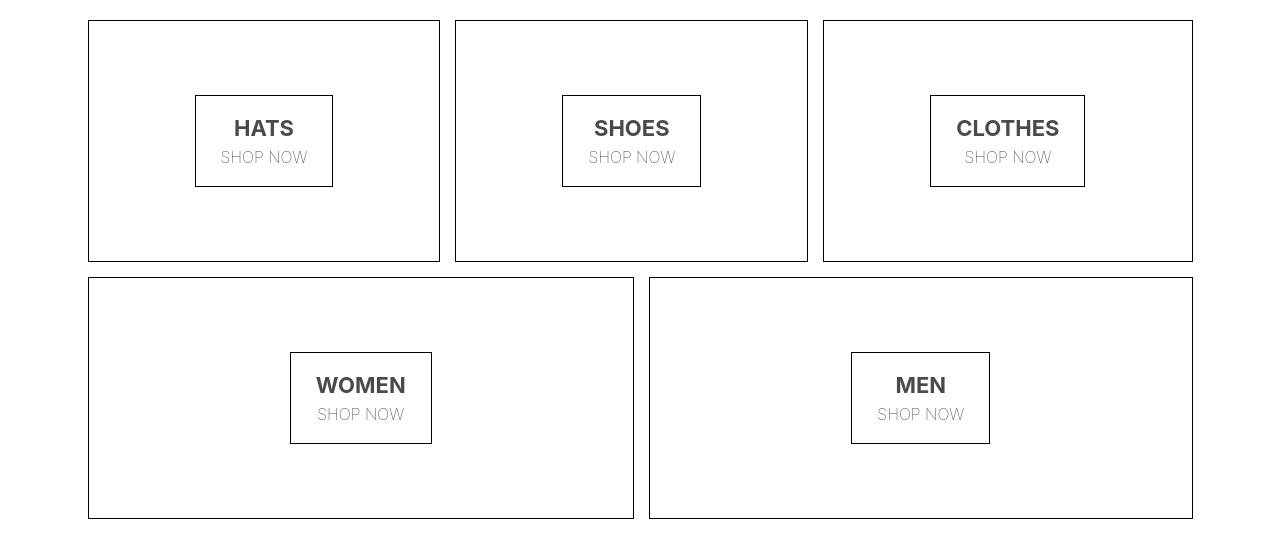
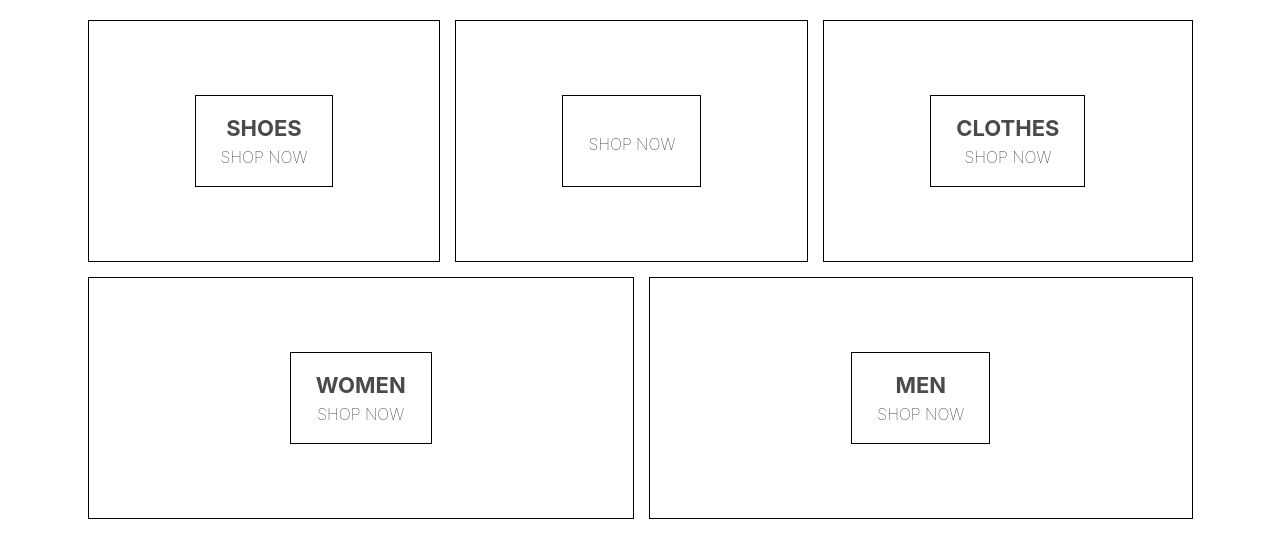
Before and after one commit to ColinJR95/enterprise-shop, a React (Create React App) app: page / in a window 1280 px wide. Shown: the top 558 px of the page. Built offline with nearby package versions, Linux system fonts and the light colour scheme.

Commit message:
adding new folders and components

```diff
--- a/src/App.js
+++ b/src/App.js
@@ -1,5 +1,5 @@
 import './App.css';
-import Homepage from './Homepage'
+import Homepage from './containers/homepage/Homepage'
 
 function App() {
   return (
--- /dev/null
+++ b/src/components/menu-item/MenuItem.jsx
@@ -0,0 +1,14 @@
+import React from 'react'
+
+const MenuItem = ({title}) => {
+	return (
+		<div className="menu-item">
+			<div className="content">
+				<h1 className="title"> {title}</h1>
+				<span className="subtitle"> SHOP NOW </span>
+			</div>
+		</div>
+	)
+}
+
+export default MenuItem
--- a/src/Homepage.jsx
+++ b/src/containers/homepage/Homepage.jsx
@@ -1,23 +1,19 @@
 import React from 'react'
 import './Homepage.scss'
+import MenuItem from '../../components/menu-item/MenuItem'
 
 const Homepage = () => {
     return (
         <div className="homepage" >
 			<div className="directory-menu">
-				<div className="menu-item">
-					<div className="content">
-						<h1 className="title"> HATS </h1>
-						<span className="subtitle"> SHOP NOW </span>
-					</div>
-				</div>
-
 					<div className="menu-item">
 					<div className="content">
 						<h1 className="title"> SHOES </h1>
 						<span className="subtitle"> SHOP NOW </span>
 					</div>
 				</div>
+
+				<MenuItem />
 
 					<div className="menu-item">
 					<div className="content">
```
Also changed, not shown: src/components/directory/Directory.jsx (added, +18 -0 lines), src/components/directory/Directory.scss (added), src/components/menu-item/MenuItem.scss (added), src/containers/homepage/Homepage.scss (renamed from src/Homepage.scss), 1 other file (tests, documents, lock files or other folders).
